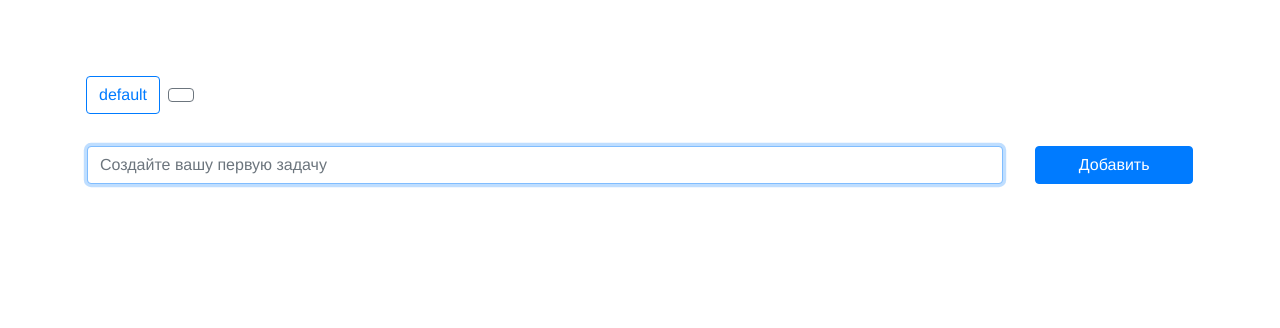
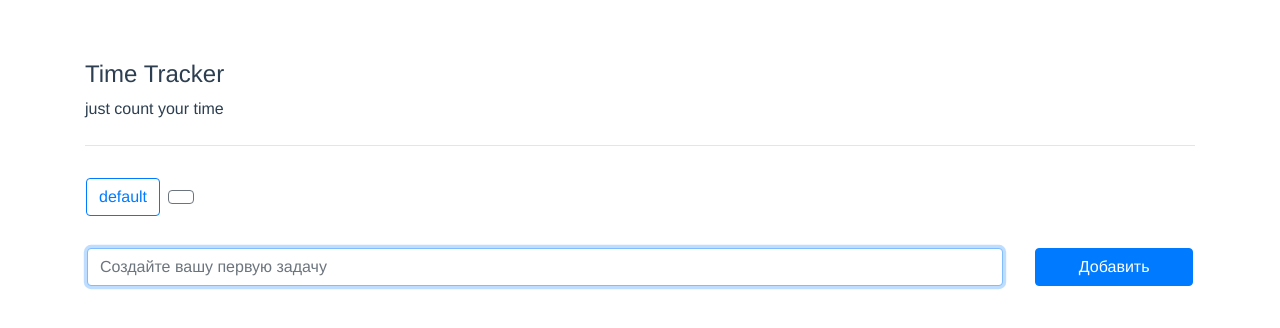
Before and after one commit to tymiles003/todo, a Vue app: page / in a window 1280 px wide. Shown: the top 328 px of the page. Built offline with nearby package versions, Linux system fonts and the light colour scheme; what vue-yandex-metrika would draw is missing.

Commit message:
added header site

```diff
--- a/src/App.vue
+++ b/src/App.vue
@@ -1,5 +1,13 @@
 <template>
 <div id="app">
+  <div class="row mb-4">
+    <div class="col-sm-6 text-left">
+      <h1 class="title h4">Time Tracker</h1>
+      <span>just count your time</span>
+    </div>
+    <div class="col-sm-6"></div>
+  </div>
+  <hr/>
   <router-view/>
 </div>
 </template>
```
